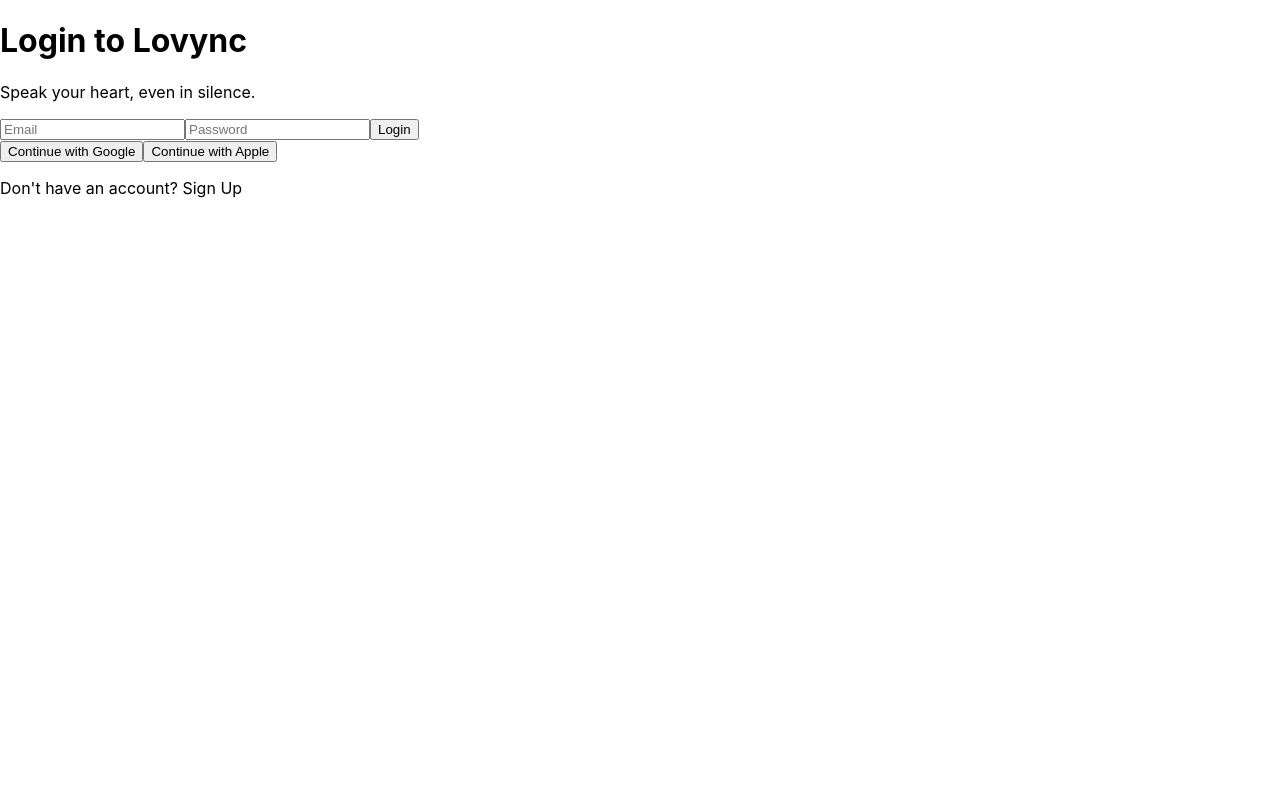
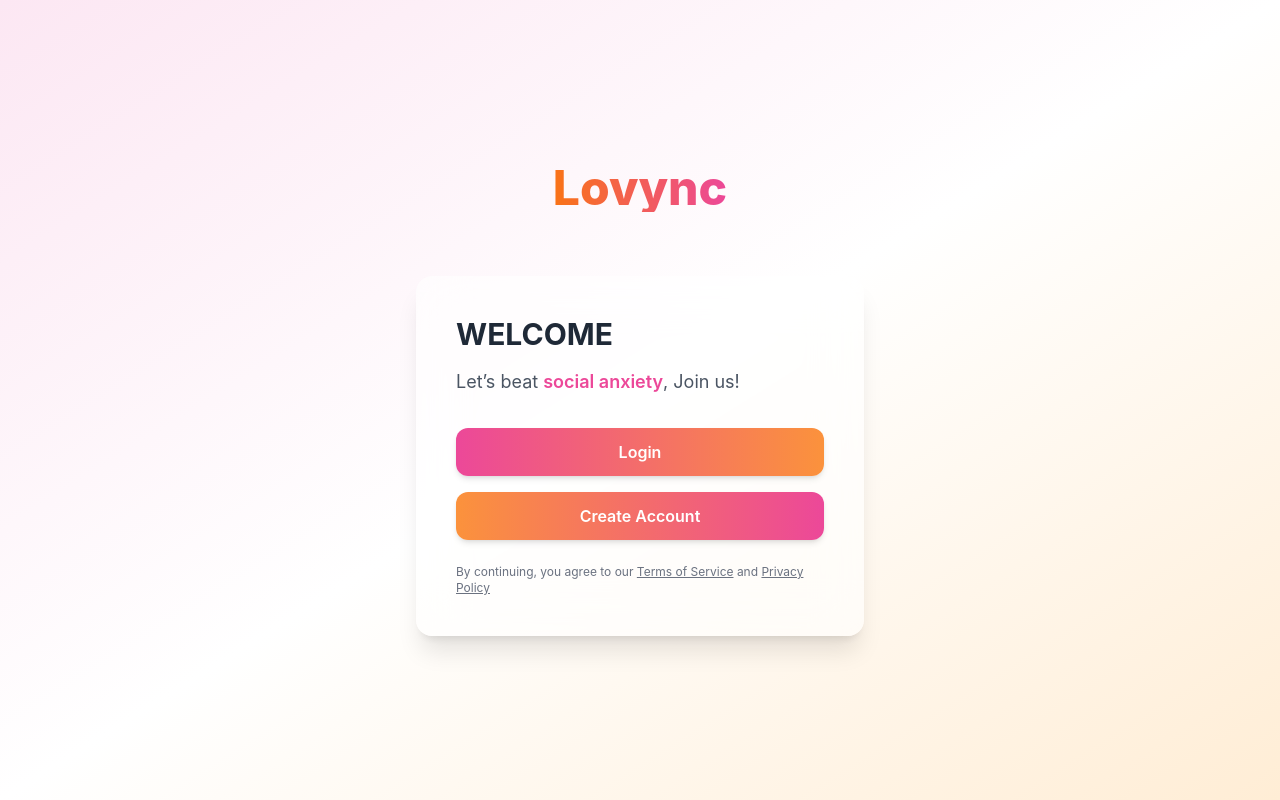
Before and after one commit to priyanshuarc/Lovync-LifeLine, a React (Create React App) app in the folder lovync/: page / in a window 1280 px wide. Built offline with nearby package versions, Linux system fonts and the light colour scheme.

Commit message:
Tailwind css initial issue
Tailwind css initial issue  resolved

```diff
--- a/lovync/src/App.tsx
+++ b/lovync/src/App.tsx
@@ -1,8 +1,15 @@
-import React from "react";
-import Auth from "./components/Auth";
+import { BrowserRouter as Router, Routes, Route } from "react-router-dom";
+import LandingPage from "./pages/LandingPage";
 
 function App() {
-  return <Auth />;
+  return (
+    <Router>
+      <Routes>
+        <Route path="/" element={<LandingPage />} />
+        {/* Login & Register pages will come later */}
+      </Routes>
+    </Router>
+  );
 }
 
 export default App;
--- a/lovync/src/components/Auth.tsx
+++ b/lovync/src/components/Auth.tsx
@@ -25,8 +25,8 @@
             />
           )}
           <input
-            type="email"
-            placeholder="Email"
+            type="text"
+            placeholder="Email, username or phone number"
             className="w-full border border-gray-300 rounded-lg py-2 px-4 focus:outline-none focus:ring-2 focus:ring-purple-400"
           />
           <input
--- a/lovync/src/index.css
+++ b/lovync/src/index.css
@@ -1,3 +1,7 @@
+@tailwind base;
+@tailwind components;
+@tailwind utilities;
+
 body {
   margin: 0;
   font-family: -apple-system, BlinkMacSystemFont, 'Segoe UI', 'Roboto', 'Oxygen',
--- /dev/null
+++ b/lovync/src/pages/LandingPage.tsx
@@ -0,0 +1,49 @@
+// src/pages/LandingPage.tsx
+import React from "react";
+import { Link } from "react-router-dom";
+
+const LandingPage: React.FC = () => {
+  return (
+    <div className="flex flex-col items-center justify-center min-h-screen bg-gradient-to-br from-pink-100 via-white to-orange-100 px-6">
+
+      {/* Logo / App name */}
+      <h1 className="text-5xl font-extrabold bg-gradient-to-r from-orange-500 to-pink-500 bg-clip-text text-transparent mb-16 animate-fadeIn">
+        Lovync
+      </h1>
+
+      {/* Card Section */}
+      <div className="bg-white/60 backdrop-blur-xl p-10 rounded-2xl shadow-xl w-full max-w-md animate-fadeIn">
+        {/* Welcome Text */}
+        <h2 className="text-3xl font-bold mb-4 text-gray-800">WELCOME</h2>
+        <p className="text-lg mb-8 text-gray-600">
+          Let’s beat{" "}
+          <span className="text-pink-500 font-semibold">social anxiety</span>, Join us!
+        </p>
+
+        {/* Buttons */}
+        <div className="flex flex-col gap-4">
+          <Link to="/login">
+            <button className="w-full bg-gradient-to-r from-pink-500 to-orange-400 text-white px-6 py-3 rounded-xl font-semibold shadow-md hover:scale-105 transition">
+              Login
+            </button>
+          </Link>
+
+          <Link to="/register">
+            <button className="w-full bg-gradient-to-r from-orange-400 to-pink-500 text-white px-6 py-3 rounded-xl font-semibold shadow-md hover:scale-105 transition">
+              Create Account
+            </button>
+          </Link>
+        </div>
+
+        {/* Footer Note */}
+        <p className="text-xs text-gray-500 mt-6">
+          By continuing, you agree to our{" "}
+          <span className="underline cursor-pointer">Terms of Service</span> and{" "}
+          <span className="underline cursor-pointer">Privacy Policy</span>
+        </p>
+      </div>
+    </div>
+  );
+};
+
+export default LandingPage;
--- a/lovync/tailwind.config.js
+++ b/lovync/tailwind.config.js
@@ -1,8 +1,17 @@
-/** @type {import('tailwindcss').Config} */
 module.exports = {
   content: ["./src/**/*.{js,jsx,ts,tsx}"],
   theme: {
-    extend: {},
+    extend: {
+      keyframes: {
+        fadeIn: {
+          "0%": { opacity: 0, transform: "translateY(10px)" },
+          "100%": { opacity: 1, transform: "translateY(0)" },
+        },
+      },
+      animation: {
+        fadeIn: "fadeIn 0.8s ease-out forwards",
+      },
+    },
   },
   plugins: [],
 };
```
Also changed, not shown: lovync/package.json (+6 -4 lines), 2 other files (tests, documents, lock files or other folders).
